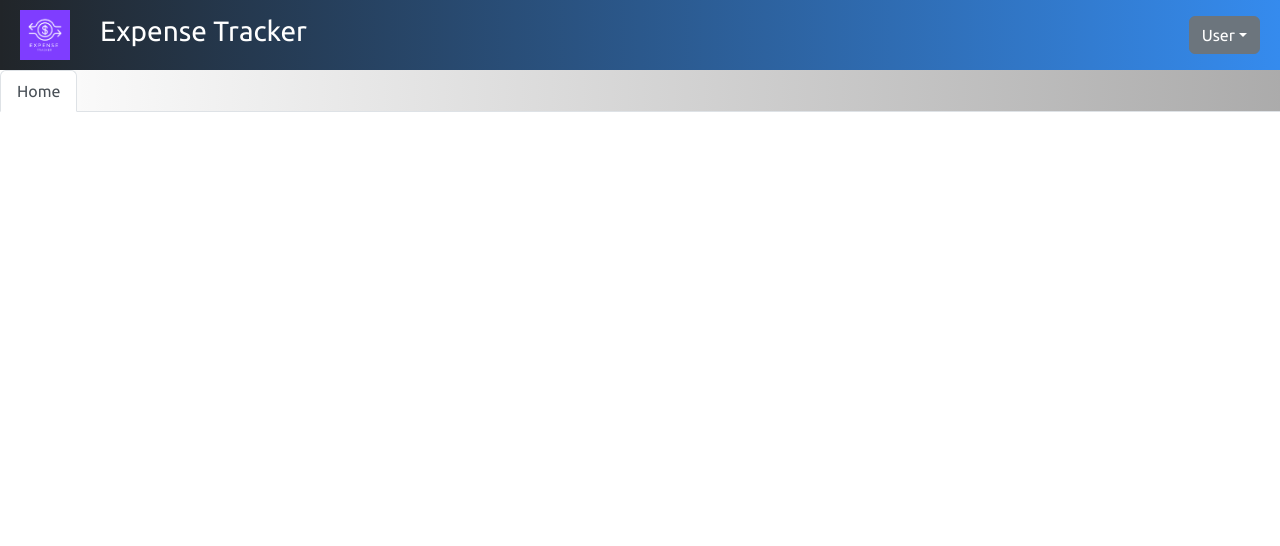
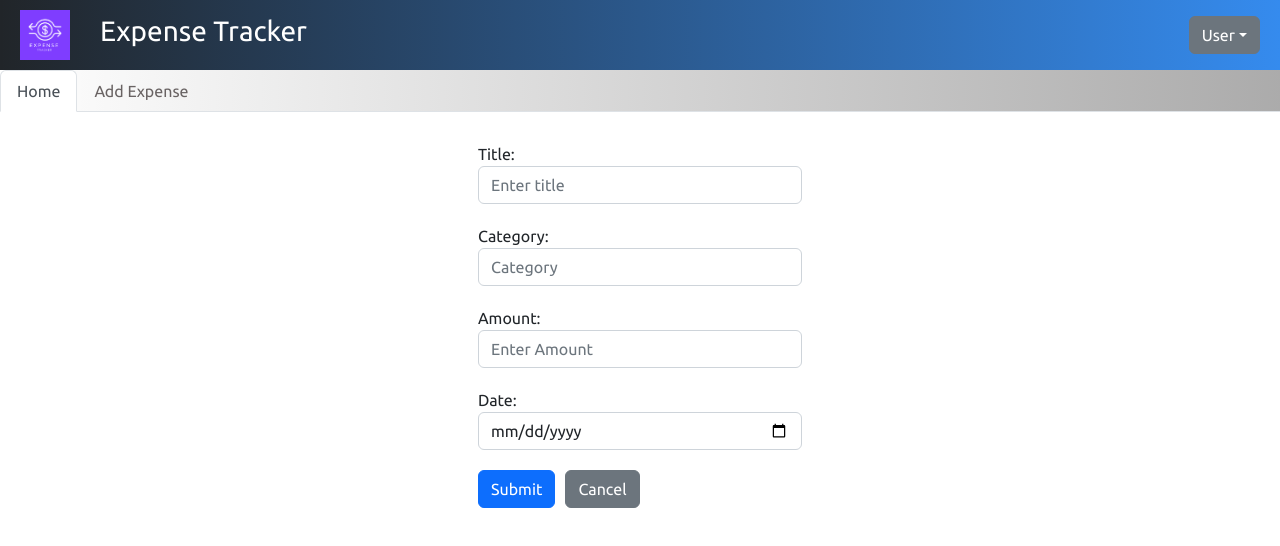
Before and after one commit to AnuAithal/ExpenseTracker, a React (Create React App) app: page /updateExpense in a window 1280 px wide. Shown: the top 546 px of the page. Built offline with nearby package versions, Linux system fonts and the light colour scheme.

Commit message:
progress

```diff
--- a/package.json
+++ b/package.json
@@ -8,6 +8,7 @@
     "@testing-library/user-event": "^13.5.0",
     "axios": "^1.3.4",
     "bootstrap": "^5.2.3",
+    "cors": "^2.8.5",
     "react": "^18.2.0",
     "react-cookie": "^4.1.1",
     "react-datepicker": "^4.10.0",
--- a/src/App.js
+++ b/src/App.js
@@ -3,7 +3,8 @@ import Home from "./components/Home";
 import Categories from "./components/Categories";
 
 import {BrowserRouter , Route, Routes} from 'react-router-dom';
-import AddExpense from "./components/AddExpense";
+
+import UpdateExpense from "./components/UpdateExpense";
 
 function App() {
   return (
@@ -13,8 +14,9 @@ function App() {
       <BrowserRouter>
         <Routes>
           <Route path='/' exact={true} element={<Home/>} ></Route>
-          {/* <Route path='/categories' exact={true} component={Categories} ></Route> */}
-          <Route path='/addExpense' exact={true} element={<AddExpense/>} ></Route>
+          {/* <Route path='/categories' exact={true} component={Categories} ></Route>
+          <Route path='/addExpense' exact={true} element={<AddExpense/>} ></Route> */}
+          <Route path='/updateExpense' exact={true} element={<UpdateExpense/>} ></Route>
         </Routes>
       </BrowserRouter>
 
--- a/src/components/AddExpense.js
+++ /dev/null
@@ -1,13 +0,0 @@
-import React from 'react'
-import AppNav from './AppNav'
-import Categories from './Categories'
-
-const AddExpense = () => {
-  return (
-    <div>
-        <h2>this is add expense </h2>
-    </div>
-  )
-}
-
-export default AddExpense
--- a/src/components/AppNav.js
+++ b/src/components/AppNav.js
@@ -24,11 +24,11 @@ const AppNav = () => {
 
         <ul class="nav nav-tabs "  >
             <li class="nav-item" >
-                <a class="nav-link active" data-toggle="tab" aria-current="page" href="/">Home</a>
+                <a class="nav-link active"  aria-current="page" href="/">Home</a>
             </li>
-            {/* <li class="nav-item">
+            <li class="nav-item">
                 <a class="nav-link" data-toggle="tab" href="/addExpense" >Add Expense</a>
-            </li> */}
+            </li>
         </ul>
 
     </div>
--- a/src/components/Expenses.js
+++ b/src/components/Expenses.js
@@ -1,10 +1,24 @@
 import React,{useState, useEffect} from 'react'
 import axios from 'axios';
+import { Link } from 'react-router-dom';
+import UpdateExpense from './UpdateExpense';
 
 const Expenses = () => {
     const [loading, setLoading] = useState(true);
     const [expenses, setExpenses] = useState([]);
+    const [seeExpense, setSeeExpense] = useState({
+        title:"helllo ",
+        category:"",
+        amount:"",
+        date:""
+    })
 
+    // const [title, setTitle] = useState("");
+    // const [category, setCategory] = useState("");
+    // const [amount, setAmount] = useState("");
+    // const [date, setDate] = useState("");
+
+    //GET EXPENSES
     const fetchAPI = async() => {
         setLoading(true);
 
@@ -18,6 +32,59 @@ const Expenses = () => {
         fetchAPI();
     }, [])
 
+
+    //DELETE EXPENSE
+    function removeExpense(id){
+        fetch(`http://localhost:8080/api/expenses/${id}`,{
+            method:"DELETE",
+            //mode: "cors"
+            headers : {
+                'Content-Type': 'application/json'
+            }
+        }).then((result)=>{
+            result.json().then((resp)=>{
+                console.warn(resp)
+                fetchAPI()
+            })
+        })
+    }
+
+    // useEffect( ()=> {
+    //     removeExpense();
+    // }, [])
+
+    // const removeExpense = async(id) => {
+
+    //     const responseDel = await axios.delete(`http://localhost:8080/api/expenses/${id}`);
+    //     setExpenses(responseDel.data);
+    //     fetchAPI();
+
+    // }
+
+    function selectExpense(id){
+        let item=expenses[id-1];
+
+        //console.log(item);
+        // setTitle(item.description);
+        // setCategory(item.category.name);
+        // setAmount(item.amount);
+        // setDate(item.expenseDate);
+
+
+        setSeeExpense(prevSeeExpense => {
+            return {
+                title: item.description,
+                category: item.category.name,
+                amount: item.amount,
+                date: item.expenseDate
+            }
+        })
+        console.log(item.description);
+
+    }
+
+
+
     const rows =
         expenses.map ( expense =>
 
@@ -27,8 +94,10 @@ const Expenses = () => {
                     <td>₹{expense.amount}</td>
                     <td>{expense.expenseDate}</td>
                     <td style={{gap:50}}>
-                        <button type="button" class="btn btn-danger btn-sm" onClick={remove(expense.id)} >Delete</button>
-                        <button  style={{marginLeft:20}} type="button" class="btn btn-primary btn-sm">Update</button>
+                        <button type="button" class="btn btn-danger btn-sm" onClick={() => removeExpense(expense.id)} >Delete</button>
+                        <Link to="/updateExpense" component={<UpdateExpense seeExpense={seeExpense} />}>
+                            <button href="/updateExpense" style={{marginLeft:20}} type="button" class="btn btn-primary btn-sm" onClick={() => selectExpense(expense.id)} >Update</button>
+                        </Link>
                     </td>
             </tr>
 
--- /dev/null
+++ b/src/components/UpdateExpense.js
@@ -0,0 +1,33 @@
+import React from 'react'
+
+const UpdateExpense = (props) => {
+
+  return (
+
+    <div>
+      <form className='updateForm'>
+        <div class="form-group">
+            <label>Title:</label>
+            <input type="text" value={props.title} class="form-control" id="title" placeholder="Enter title"/>
+        </div>
+        <div class="form-group">
+            <label>Category:</label>
+            <input type="text"  class="form-control" id="category" placeholder="Category"/>
+        </div>
+        <div class="form-group">
+            <label>Amount:</label>
+            <input type="number"  class="form-control" id="amount" placeholder="Enter Amount"/>
+        </div>
+        <div class="form-group">
+            <label>Date:</label>
+            <input type="date"  class="form-control" id="date"/>
+        </div>
+
+        <button style={{marginLeft:10, marginTop:10}} type="submit" class="btn btn-primary">Submit</button>
+        <button style={{marginLeft:10, marginTop:10}} type="submit" class="btn btn-secondary">Cancel</button>
+        </form>
+    </div>
+  )
+}
+
+export default UpdateExpense
--- a/src/index.css
+++ b/src/index.css
@@ -25,3 +25,13 @@ body {
 /* .dropdown-center > btn {
   background-image: white;
 } */
+
+.updateForm{
+  max-width:30%;
+  margin:0 auto;
+  padding: 20px;
+}
+
+.form-group{
+  padding: 10px ;
+}
--- a/src/index.js
+++ b/src/index.js
@@ -3,6 +3,7 @@ import ReactDOM from 'react-dom/client';
 import './index.css';
 import App from './App';
 import reportWebVitals from './reportWebVitals';
+
 
 const root = ReactDOM.createRoot(document.getElementById('root'));
 root.render(
```
Also changed, not shown: 1 other file (tests, documents, lock files or other folders).
